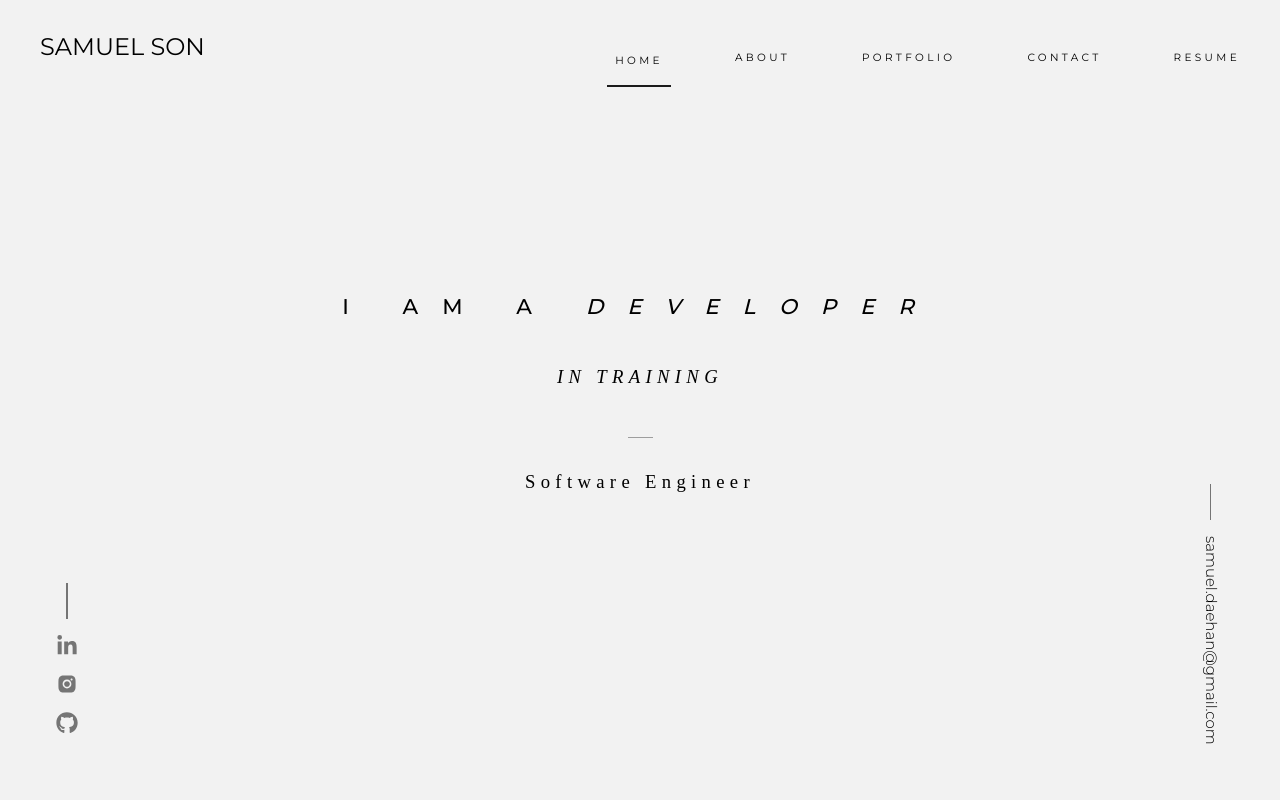
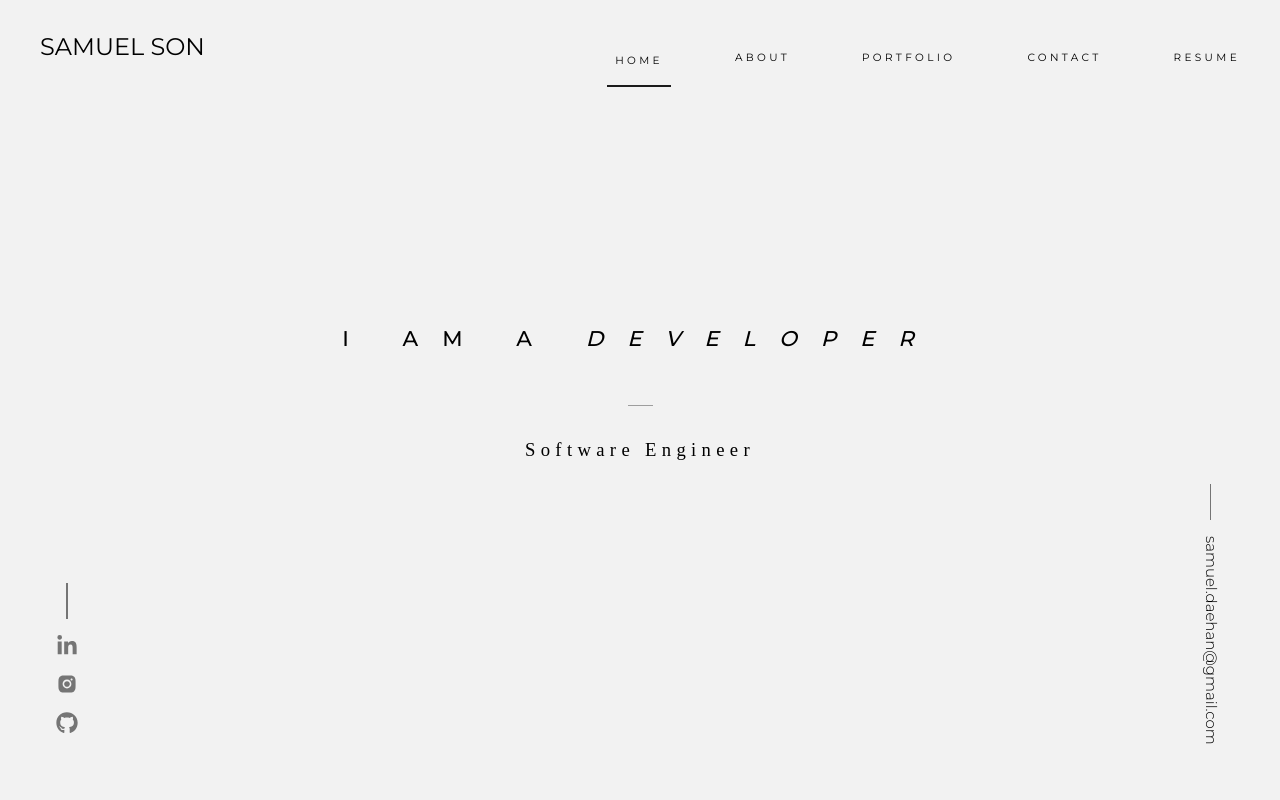
Before and after one commit to Son-Daehan/portfolio_updated, a React (Create React App) app: page / in a window 1280 px wide. Shown: the top 800 px of the page. Built offline with nearby package versions, Linux system fonts and the light colour scheme.

Commit message:
minor update

```diff
--- a/src/components/featured_projects/FeaturedProjects.jsx
+++ b/src/components/featured_projects/FeaturedProjects.jsx
@@ -92,7 +92,7 @@ const FeaturedProjects = () => {
 								</a>
 							</li>
 							<li>
-								<a href="http://54.88.231.119/">
+								<a href="http://54.88.231.119/login/">
 									<CgWebsite className="project-icon" />
 								</a>
 							</li>
--- a/src/components/header/MainHeader.jsx
+++ b/src/components/header/MainHeader.jsx
@@ -42,9 +42,6 @@ const MainHeader = () => {
 					<h1>
 						I AM A <em>DEVELOPER</em>
 					</h1>
-					<h2>
-						<em>IN TRAINING</em>
-					</h2>
 					<hr className="header_line" />
 					<h2>Software Engineer</h2>
 				</div>
```
